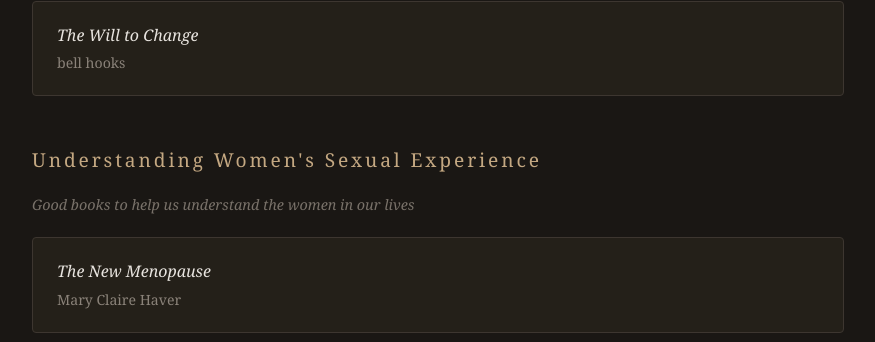
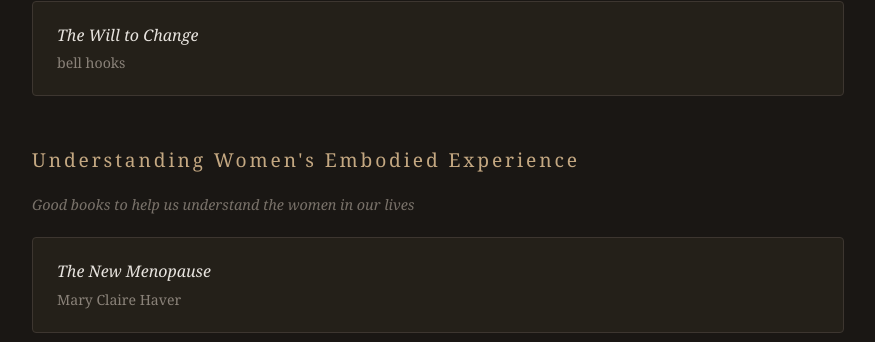
Before and after one commit to geosh5676/geosh5676.github.io, a Jekyll site: the page readings.html, which Jekyll copies as it is, in a window 1280 px wide and 900 px high, scrolled down 2384 px. Shown: the part 114-456 px from the top of the window, without its empty margins (214-1089 px from the left). Built offline with Jekyll 4.4.1, drawn with Linux system fonts in a browser that asks for light colours; some of the changed text lies outside the part shown.

Commit message:
Update Arielle Schwartz to parenthetical style, rename section to Embodied Experience
Co-Authored-By: Claude Opus 4.6 <noreply@anthropic.com>

```diff
--- a/readings.html
+++ b/readings.html
@@ -325,7 +325,7 @@
         </section>
 
         <section>
-            <h3>Understanding Women's Sexual Experience</h3>
+            <h3>Understanding Women's Embodied Experience</h3>
             <p class="section-note">Good books to help us understand the women in our lives</p>
 
             <div class="reading-card">
@@ -457,8 +457,8 @@
             <h3>Somatic Healing</h3>
 
             <div class="reading-card">
-                <div class="book-title">All works</div>
                 <div class="book-author">Arielle Schwartz</div>
+                <div class="book-note">(all works written, audio recorded, podcasted)</div>
             </div>
             <div class="reading-card">
                 <div class="book-title">Trauma-Sensitive Yoga in Therapy</div>
```
